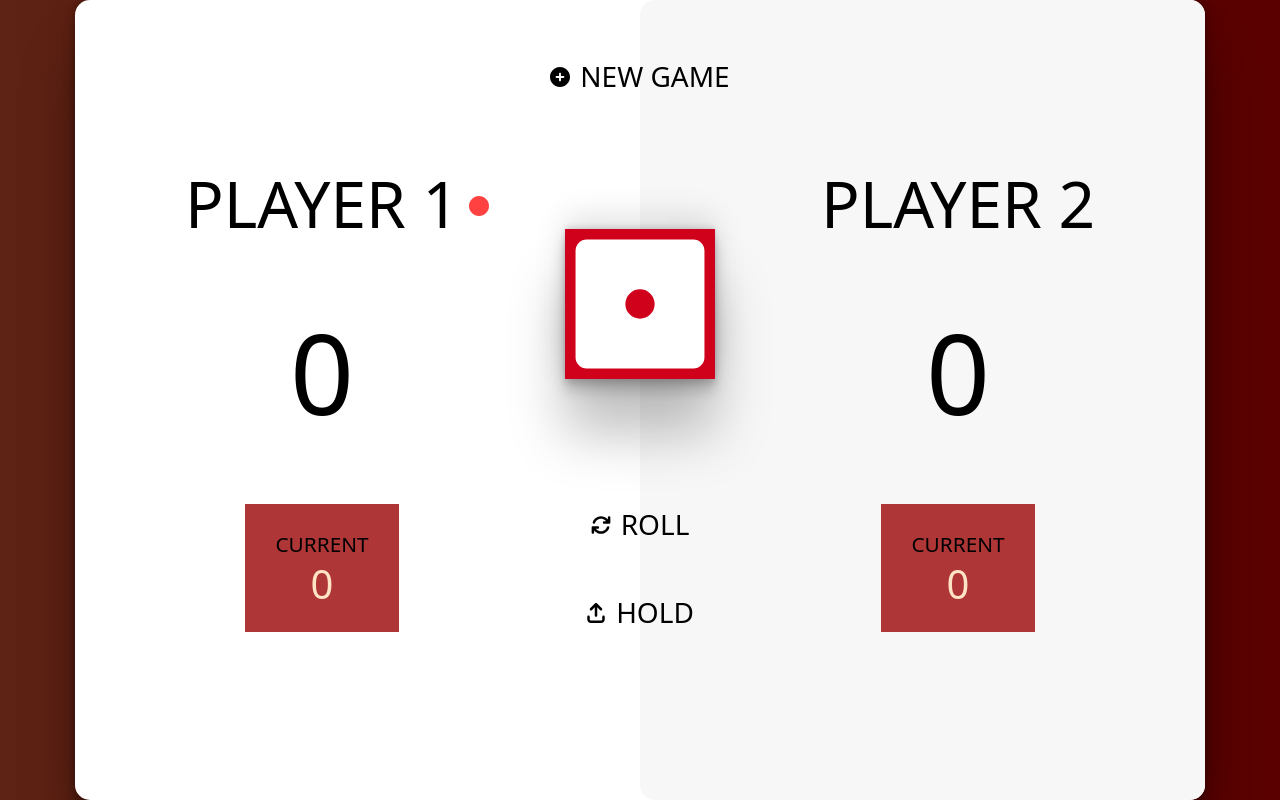
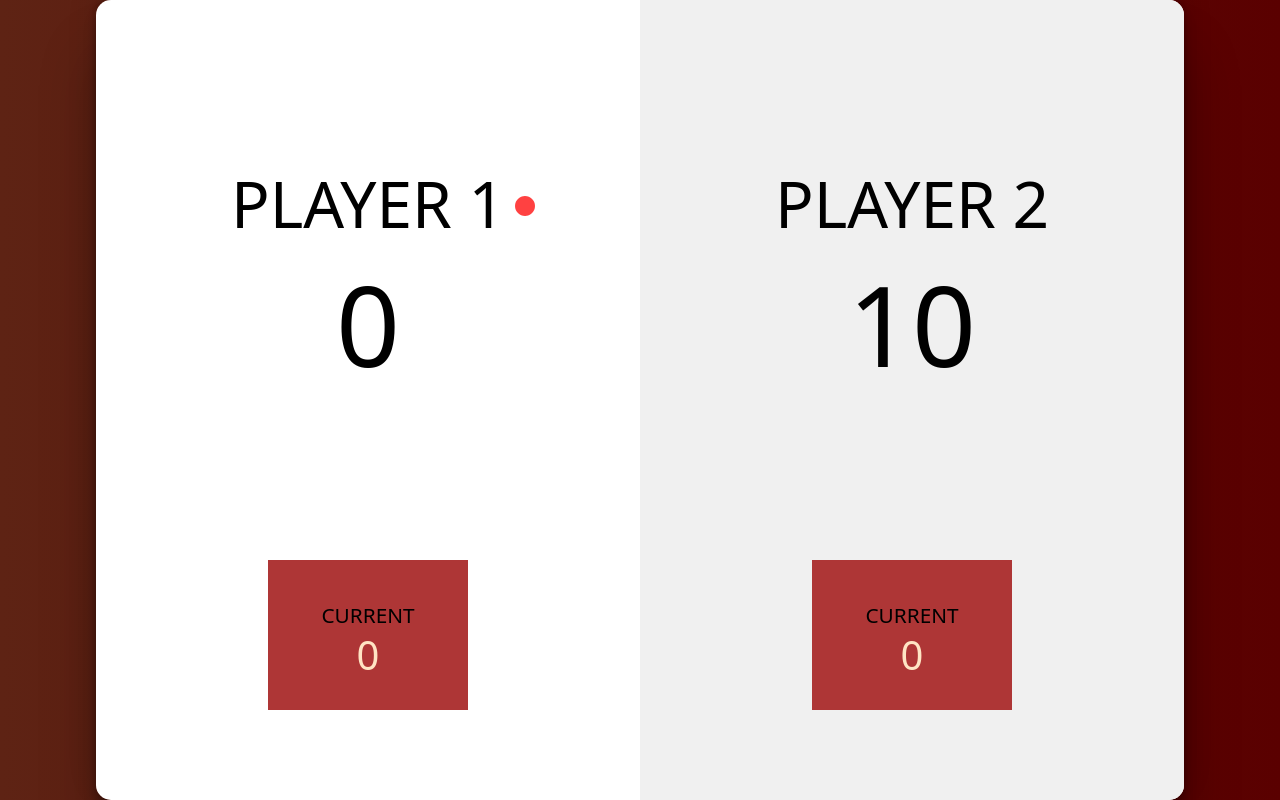
Before and after one commit to Giygas/javascript-game, a Vue app: page / in a window 1280 px wide. Built offline with nearby package versions, Linux system fonts and the light colour scheme.

Commit message:
base structure done

```diff
--- a/index.html
+++ b/index.html
@@ -9,7 +9,7 @@
     <title>Dice Master</title>
   </head>
   <body>
-    <main id="app" class="container"></main>
+    <main id="app"></main>
     <script type="module" src="/src/main.js"></script>
   </body>
 </html>
--- /dev/null
+++ b/src/App copy.vue
@@ -0,0 +1,138 @@
+<script>
+// import CurrentPoints from './components/CurrentPoints.vue'
+import Dice from './components/Dice.vue'
+import PlayerDash from './components/PlayerDash copy.vue';
+
+export default {
+  name: 'App',
+  data() {
+    return {
+      // If the current player is player 1
+      p1Current: true,
+      // Points of the current round
+      roundPoints: 120
+    }
+  },
+  components: {
+    Dice,
+    PlayerDash,
+  },
+  methods: {
+    addPoints(currentPoints) {
+      // Add points to the current player and change player
+      if (this.p1Current) {
+        this.p1Points += currentPoints
+        this.points1 = 0
+      } else {
+        this.p2Points += currentPoints
+        this.points2 = 0
+      }
+      this.p1Current = !this.p1Current
+    },
+
+    roll() {
+      this.$refs.dice.rollDice()
+    },
+
+    hold() {
+      this.$refs.dice.addTotal()
+    },
+
+    roundPartial(partial) {
+      // #TODO refactor CurrentPoints into PlayerDash
+      if (this.p1Current) {
+        this.points1 = partial
+      } else {
+        this.points2 = partial
+      }
+    },
+
+    restartGame() {
+      this.p1Points = 0,
+      this.p2Points = 0,
+      this.p1Current = true,
+      this.points1 = 0,
+      this.points2 = 0
+    },
+
+  }
+}
+</script>
+
+<template>
+  <div class="main-container">
+    <PlayerDash
+      :pNumber="1"
+      :points="10"
+      :p1Plays="p1Current"
+    />
+
+
+
+    <PlayerDash
+      :pNumber="2"
+      :points="roundPoints"
+      :p1Plays="p1Current"
+    />
+  </div>
+</template>
+
+<style lang="scss" scoped>
+.main-container {
+  background-color: #ffffff;
+  display: block;
+  width: 100%;
+  height: 100%;
+  border-radius: 15px;
+  position: absolute;
+
+  span {
+    display: flex;
+    align-items: baseline;
+
+    &.button {
+      cursor: pointer;
+      padding: 2rem 0rem;
+    }
+  }
+
+  img {
+    height: 20px;
+    width: 20px;
+    margin-right: 10px;
+
+  }
+
+  h2{
+    font-weight: 300;
+    color: black;
+    margin: 0;
+  }
+
+  .newGame {
+    justify-content: center;
+    display: flex;
+  }
+
+  .dice-container {
+    height: 45vh;
+    display: grid;
+    grid-template-rows: 1fr;
+    padding-bottom: 5rem;
+
+    div {
+      justify-self: center;
+      align-self: center;
+    }
+
+  }
+
+  .buttonWrapper {
+    display: flex;
+    flex-direction: column;
+    align-items: center;
+  }
+
+}
+
+</style>
--- a/src/components/CurrentPoints.vue
+++ b/src/components/CurrentPoints.vue
@@ -18,23 +18,24 @@
     display: flex;
     flex-direction: column;
     align-items: center;
-    padding: 20px 30px;
+    justify-content: center;
+    width: 200px;
+    height: 150px;
     margin: auto;
+    margin-top: 10rem;
 
     h3 {
       font-weight: 400;
       font-size: 2.5rem;
-      margin-bottom: 1rem;
       color: bisque;
+      margin: 0.5rem;
     }
 
     h4 {
-      margin-top: 0.5rem;
-      margin-bottom: 1rem;
       color: black;
       font-size: 1.3rem;
       font-weight: 400;
-
+      margin: 0.5rem;
     }
   }
 </style>
--- /dev/null
+++ b/src/components/PlayerDash copy.vue
@@ -0,0 +1,111 @@
+<script>
+import CurrentPoints from './CurrentPoints.vue'
+
+
+export default {
+  data() {
+    return {
+      // Current player points
+      p1Current: 0,
+      p2Current: 0,
+      // Total player points
+      p1Points: 0,
+      p2Points: 10,
+    }
+  },
+  components: {
+    CurrentPoints,
+  },
+  props: {
+    pNumber: Number,
+    points: Number,
+    p1Plays: Boolean,
+  },
+  methods: {
+    updatePoints() {
+      this.p1Points = points
+      this.p2Points = points
+    }
+  },
+  watch: {
+    points: function() {
+      console.log(points);
+      this.p1Points = value;
+      this.p2Points = value;
+    }
+  },
+}
+</script>
+
+<template>
+  <div v-if="pNumber===1" class="player">
+    <h1 class="display-2" @click="points++">
+      PLAYER {{ pNumber }}
+      <span v-if="p1Plays" class="dot-container">
+        <img src="../assets/redDot.svg" alt="red dot" class="red-dot-right"/>
+      </span>
+    </h1>
+    <h1 class="display-1">
+      {{ p1Points }}
+    </h1>
+    <CurrentPoints :current="p1Current"/>
+  </div>
+  <div v-else class="player player2">
+    <h1 class="display-2">
+      <span v-if="!p1Plays" class="dot-container">
+        <img src="../assets/redDot.svg" alt="red dot" class="red-dot-left"/>
+      </span>
+         PLAYER {{ pNumber }}
+    </h1>
+    <h1 class="display-1">
+      {{ p2Points  }}
+    </h1>
+    <CurrentPoints :current="p2Current"/>
+  </div>
+</template>
+
+<style lang='scss' scoped>
+  .player {
+    padding-top: 10rem;
+    height: 100%;
+    width: 50%;
+    display: inline-block;
+    position: relative;
+    text-align: center;
+    &.player2 {
+      background-color: #f0f0f0;
+      border-radius: 0px 15px 15px 0px;
+    }
+  }
+
+  .display-1 {
+    font-size: 7rem;
+    font-weight: 400;
+    line-height: normal;
+    color: rgb(0, 0, 0);
+  }
+
+  .display-2 {
+    font-size: 4rem;
+    font-weight: 300;
+    line-height: normal;
+    color: rgb(0, 0, 0);
+    margin: 0;
+  }
+  .dot-container {
+    position: absolute;
+  }
+
+  .red-dot-right {
+    height: 20px;
+    position: relative;
+    margin-bottom: 10px;
+    margin-left: 10px;
+  }
+  .red-dot-left {
+    height: 20px;
+    position: relative;
+    margin-bottom: 10px;
+    margin-right: 900px;
+  }
+</style>
--- a/src/main.js
+++ b/src/main.js
@@ -3,6 +3,6 @@ import { createApp } from 'vue'
 import '@picocss/pico/scss/pico.scss'
 import './style.scss'
 
-import App from './App.vue'
+import App from './App copy.vue'
 
 createApp(App).mount('#app')
--- a/src/style.scss
+++ b/src/style.scss
@@ -33,9 +33,8 @@ body {
 
   main#app {
     padding: 0;
-    min-width: 85vw;
     min-height: 800px;
-    display: flex;
+    width: 85vw;
     position: relative;
     border-radius: 15px;
     box-shadow: rgba(0, 0, 0, 0.25) 0px 54px 55px, rgba(0, 0, 0, 0.12) 0px -12px 30px, rgba(0, 0, 0, 0.12) 0px 4px 6px, rgba(0, 0, 0, 0.17) 0px 12px 13px, rgba(0, 0, 0, 0.09) 0px -3px 5px;
```
